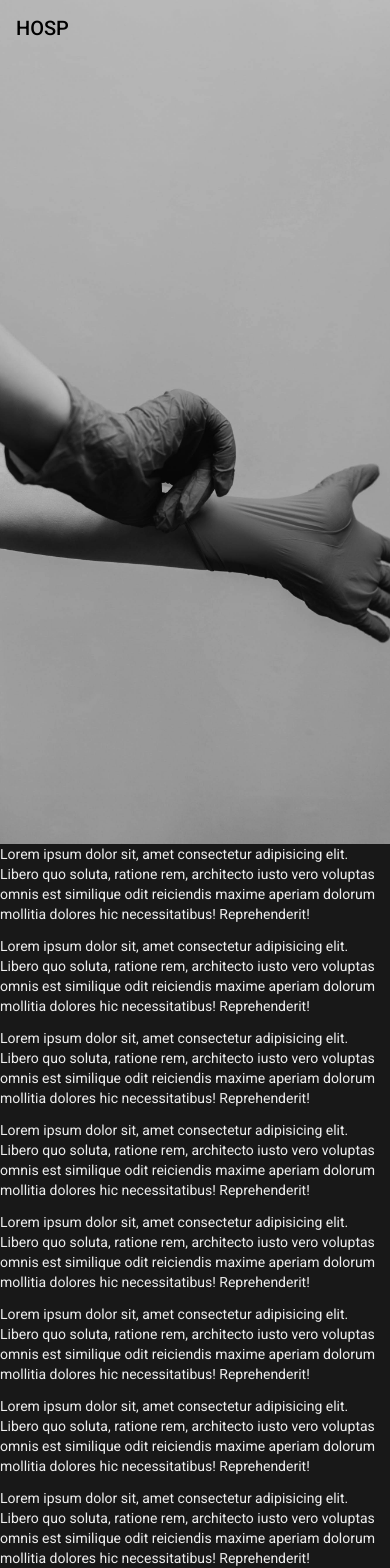
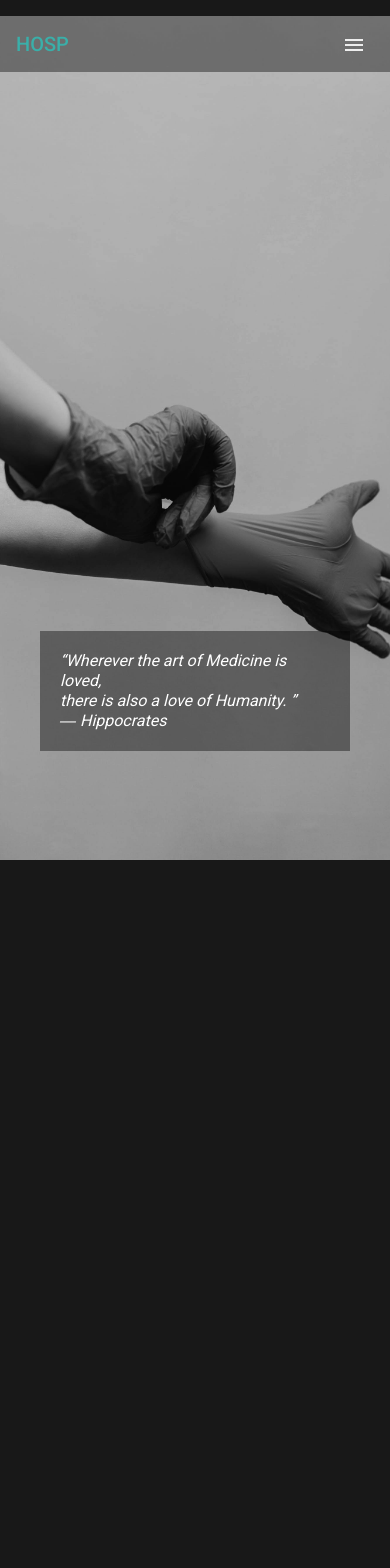
Before and after one commit to hailmarvin/hosp, an Angular app in the folder frontend/: page /home in a window 390 px wide. Shown: the top 1568 px of the page. After the commit the page ends 860 px from the top, so only its background shows below. Built offline with nearby package versions, Linux system fonts and the light colour scheme.

Commit message:
updated ui v1.1

```diff
--- a/frontend/src/app/app.component.html
+++ b/frontend/src/app/app.component.html
@@ -1,6 +1,22 @@
 <div class="header">
 <mat-toolbar>
-  <span>HOSP</span>
+  <span [routerLink]="['/home']" class="header-brand">HOSP</span>
+  <span class="example-spacer"></span>
+  <span class="example-icon">
+    Home
+  </span>
+  <span class="example-icon">
+    Department
+  </span>
+  <span class="example-icon">
+    About Us
+  </span>
+  <span class="example-icon">
+    Account
+  </span>
+  <button mat-icon-button class="menu-icon">
+    <mat-icon>menu</mat-icon>
+  </button>
 </mat-toolbar>
 </div>
 <router-outlet></router-outlet>
--- a/frontend/src/app/app.component.scss
+++ b/frontend/src/app/app.component.scss
@@ -1,7 +1,7 @@
 .header {
     mat-toolbar{
         position: absolute;
-        background-color: rgba($color: #212121, $alpha: 0.0);
+        background-color: rgba($color: #000000, $alpha: 0.4);
         color: #000;
     }
 }
@@ -13,3 +13,36 @@
         color: #eeeeee;
     }
 }
+
+.header-brand {
+    color: #3aafa9;
+    cursor: pointer;
+}
+
+.example-spacer {
+    flex: 1 1 auto;
+}
+
+.example-icon {
+    cursor: pointer;
+    margin: 0 10px;
+    color: #eeeeee;
+    font-size: medium;
+    font-weight: 400;
+}
+
+.menu-icon {
+    display: none;
+    cursor: pointer;
+    color: #eeeeee;
+}
+
+@media only screen and (max-width: 600px) {
+    .example-icon {
+      display: none;
+    }
+
+    .menu-icon {
+        display: block;
+    }
+}
--- a/frontend/src/app/home/home/home.component.html
+++ b/frontend/src/app/home/home/home.component.html
@@ -1,31 +1,7 @@
-<div class="home-background"></div>
-<p>Lorem ipsum dolor sit, amet consectetur adipisicing elit. Libero quo soluta, ratione rem, architecto iusto vero voluptas omnis est similique odit reiciendis maxime aperiam dolorum mollitia dolores hic necessitatibus! Reprehenderit!</p>
-<p>Lorem ipsum dolor sit, amet consectetur adipisicing elit. Libero quo soluta, ratione rem, architecto iusto vero voluptas omnis est similique odit reiciendis maxime aperiam dolorum mollitia dolores hic necessitatibus! Reprehenderit!</p>
-<p>Lorem ipsum dolor sit, amet consectetur adipisicing elit. Libero quo soluta, ratione rem, architecto iusto vero voluptas omnis est similique odit reiciendis maxime aperiam dolorum mollitia dolores hic necessitatibus! Reprehenderit!</p>
-<p>Lorem ipsum dolor sit, amet consectetur adipisicing elit. Libero quo soluta, ratione rem, architecto iusto vero voluptas omnis est similique odit reiciendis maxime aperiam dolorum mollitia dolores hic necessitatibus! Reprehenderit!</p>
-<p>Lorem ipsum dolor sit, amet consectetur adipisicing elit. Libero quo soluta, ratione rem, architecto iusto vero voluptas omnis est similique odit reiciendis maxime aperiam dolorum mollitia dolores hic necessitatibus! Reprehenderit!</p>
-<p>Lorem ipsum dolor sit, amet consectetur adipisicing elit. Libero quo soluta, ratione rem, architecto iusto vero voluptas omnis est similique odit reiciendis maxime aperiam dolorum mollitia dolores hic necessitatibus! Reprehenderit!</p>
-<p>Lorem ipsum dolor sit, amet consectetur adipisicing elit. Libero quo soluta, ratione rem, architecto iusto vero voluptas omnis est similique odit reiciendis maxime aperiam dolorum mollitia dolores hic necessitatibus! Reprehenderit!</p>
-<p>Lorem ipsum dolor sit, amet consectetur adipisicing elit. Libero quo soluta, ratione rem, architecto iusto vero voluptas omnis est similique odit reiciendis maxime aperiam dolorum mollitia dolores hic necessitatibus! Reprehenderit!</p>
-<p>Lorem ipsum dolor sit, amet consectetur adipisicing elit. Libero quo soluta, ratione rem, architecto iusto vero voluptas omnis est similique odit reiciendis maxime aperiam dolorum mollitia dolores hic necessitatibus! Reprehenderit!</p>
-<p>Lorem ipsum dolor sit, amet consectetur adipisicing elit. Libero quo soluta, ratione rem, architecto iusto vero voluptas omnis est similique odit reiciendis maxime aperiam dolorum mollitia dolores hic necessitatibus! Reprehenderit!</p>
-<p>Lorem ipsum dolor sit, amet consectetur adipisicing elit. Libero quo soluta, ratione rem, architecto iusto vero voluptas omnis est similique odit reiciendis maxime aperiam dolorum mollitia dolores hic necessitatibus! Reprehenderit!</p>
-<p>Lorem ipsum dolor sit, amet consectetur adipisicing elit. Libero quo soluta, ratione rem, architecto iusto vero voluptas omnis est similique odit reiciendis maxime aperiam dolorum mollitia dolores hic necessitatibus! Reprehenderit!</p>
-<p>Lorem ipsum dolor sit, amet consectetur adipisicing elit. Libero quo soluta, ratione rem, architecto iusto vero voluptas omnis est similique odit reiciendis maxime aperiam dolorum mollitia dolores hic necessitatibus! Reprehenderit!</p>
-<p>Lorem ipsum dolor sit, amet consectetur adipisicing elit. Libero quo soluta, ratione rem, architecto iusto vero voluptas omnis est similique odit reiciendis maxime aperiam dolorum mollitia dolores hic necessitatibus! Reprehenderit!</p>
-<p>Lorem ipsum dolor sit, amet consectetur adipisicing elit. Libero quo soluta, ratione rem, architecto iusto vero voluptas omnis est similique odit reiciendis maxime aperiam dolorum mollitia dolores hic necessitatibus! Reprehenderit!</p>
-<p>Lorem ipsum dolor sit, amet consectetur adipisicing elit. Libero quo soluta, ratione rem, architecto iusto vero voluptas omnis est similique odit reiciendis maxime aperiam dolorum mollitia dolores hic necessitatibus! Reprehenderit!</p>
-<p>Lorem ipsum dolor sit, amet consectetur adipisicing elit. Libero quo soluta, ratione rem, architecto iusto vero voluptas omnis est similique odit reiciendis maxime aperiam dolorum mollitia dolores hic necessitatibus! Reprehenderit!</p>
-<p>Lorem ipsum dolor sit, amet consectetur adipisicing elit. Libero quo soluta, ratione rem, architecto iusto vero voluptas omnis est similique odit reiciendis maxime aperiam dolorum mollitia dolores hic necessitatibus! Reprehenderit!</p>
-<p>Lorem ipsum dolor sit, amet consectetur adipisicing elit. Libero quo soluta, ratione rem, architecto iusto vero voluptas omnis est similique odit reiciendis maxime aperiam dolorum mollitia dolores hic necessitatibus! Reprehenderit!</p>
-<p>Lorem ipsum dolor sit, amet consectetur adipisicing elit. Libero quo soluta, ratione rem, architecto iusto vero voluptas omnis est similique odit reiciendis maxime aperiam dolorum mollitia dolores hic necessitatibus! Reprehenderit!</p>
-<p>Lorem ipsum dolor sit, amet consectetur adipisicing elit. Libero quo soluta, ratione rem, architecto iusto vero voluptas omnis est similique odit reiciendis maxime aperiam dolorum mollitia dolores hic necessitatibus! Reprehenderit!</p>
-<p>Lorem ipsum dolor sit, amet consectetur adipisicing elit. Libero quo soluta, ratione rem, architecto iusto vero voluptas omnis est similique odit reiciendis maxime aperiam dolorum mollitia dolores hic necessitatibus! Reprehenderit!</p>
-<p>Lorem ipsum dolor sit, amet consectetur adipisicing elit. Libero quo soluta, ratione rem, architecto iusto vero voluptas omnis est similique odit reiciendis maxime aperiam dolorum mollitia dolores hic necessitatibus! Reprehenderit!</p>
-<p>Lorem ipsum dolor sit, amet consectetur adipisicing elit. Libero quo soluta, ratione rem, architecto iusto vero voluptas omnis est similique odit reiciendis maxime aperiam dolorum mollitia dolores hic necessitatibus! Reprehenderit!</p>
-<p>Lorem ipsum dolor sit, amet consectetur adipisicing elit. Libero quo soluta, ratione rem, architecto iusto vero voluptas omnis est similique odit reiciendis maxime aperiam dolorum mollitia dolores hic necessitatibus! Reprehenderit!</p>
-<p>Lorem ipsum dolor sit, amet consectetur adipisicing elit. Libero quo soluta, ratione rem, architecto iusto vero voluptas omnis est similique odit reiciendis maxime aperiam dolorum mollitia dolores hic necessitatibus! Reprehenderit!</p>
-<p>Lorem ipsum dolor sit, amet consectetur adipisicing elit. Libero quo soluta, ratione rem, architecto iusto vero voluptas omnis est similique odit reiciendis maxime aperiam dolorum mollitia dolores hic necessitatibus! Reprehenderit!</p>
-<p>Lorem ipsum dolor sit, amet consectetur adipisicing elit. Libero quo soluta, ratione rem, architecto iusto vero voluptas omnis est similique odit reiciendis maxime aperiam dolorum mollitia dolores hic necessitatibus! Reprehenderit!</p>
-<p>Lorem ipsum dolor sit, amet consectetur adipisicing elit. Libero quo soluta, ratione rem, architecto iusto vero voluptas omnis est similique odit reiciendis maxime aperiam dolorum mollitia dolores hic necessitatibus! Reprehenderit!</p>
-<p>Lorem ipsum dolor sit, amet consectetur adipisicing elit. Libero quo soluta, ratione rem, architecto iusto vero voluptas omnis est similique odit reiciendis maxime aperiam dolorum mollitia dolores hic necessitatibus! Reprehenderit!</p>
+<div class="home-background">
+    <blockquote class="landing-quote">
+        “Wherever the art of Medicine is loved,<br>
+         there is also a love of Humanity. ”<br>
+        ― Hippocrates
+    </blockquote>
+</div>
--- a/frontend/src/app/home/home/home.component.scss
+++ b/frontend/src/app/home/home/home.component.scss
@@ -7,3 +7,24 @@
     background-position: 0% 65%;
     background-size: cover;
 }
+
+.landing-quote {
+    font-style: italic;
+    position: relative;
+    font-size: x-large;
+    top: 50%;
+    float: right;
+    transform: translate(0, -50%);
+    color: white;
+    vertical-align: middle;
+    padding: 20px;
+    background-color: rgba($color: #000000, $alpha: 0.4);
+}
+
+@media only screen and (max-width: 600px) {
+    .landing-quote {
+      font-size: medium;
+      top: 80%;
+      float: none;
+    }
+}
--- a/frontend/src/styles.scss
+++ b/frontend/src/styles.scss
@@ -13,7 +13,7 @@
 // (imported above). For each palette, you can optionally specify a default, lighter, and darker
 // hue. Available color palettes: https://material.io/design/color/
 $frontend-primary: mat-palette($mat-grey, 900);
-$frontend-accent: mat-palette($mat-cyan, 600, A100, A400);
+$frontend-accent: mat-palette($mat-teal, 400, A100, A400);
 
 // The warn palette is optional (defaults to red).
 $frontend-warn: mat-palette($mat-cyan, A100);
@@ -28,5 +28,5 @@ $frontend-theme: mat-dark-theme($frontend-primary, $frontend-accent, $frontend-w
 
 /* You can add global styles to this file, and also import other style files */
 
-html, body { height: 100%; }
+html, body { height: 100%; margin: 0; padding: 0; }
 body { margin: 0; font-family: Roboto, "Helvetica Neue", sans-serif; background-color: #181818; color: #eeeeee; }
```
Also changed, not shown: frontend/src/app/account/account.module.ts (+4 -6 lines), frontend/src/app/material.module.ts (+6 -2 lines).
